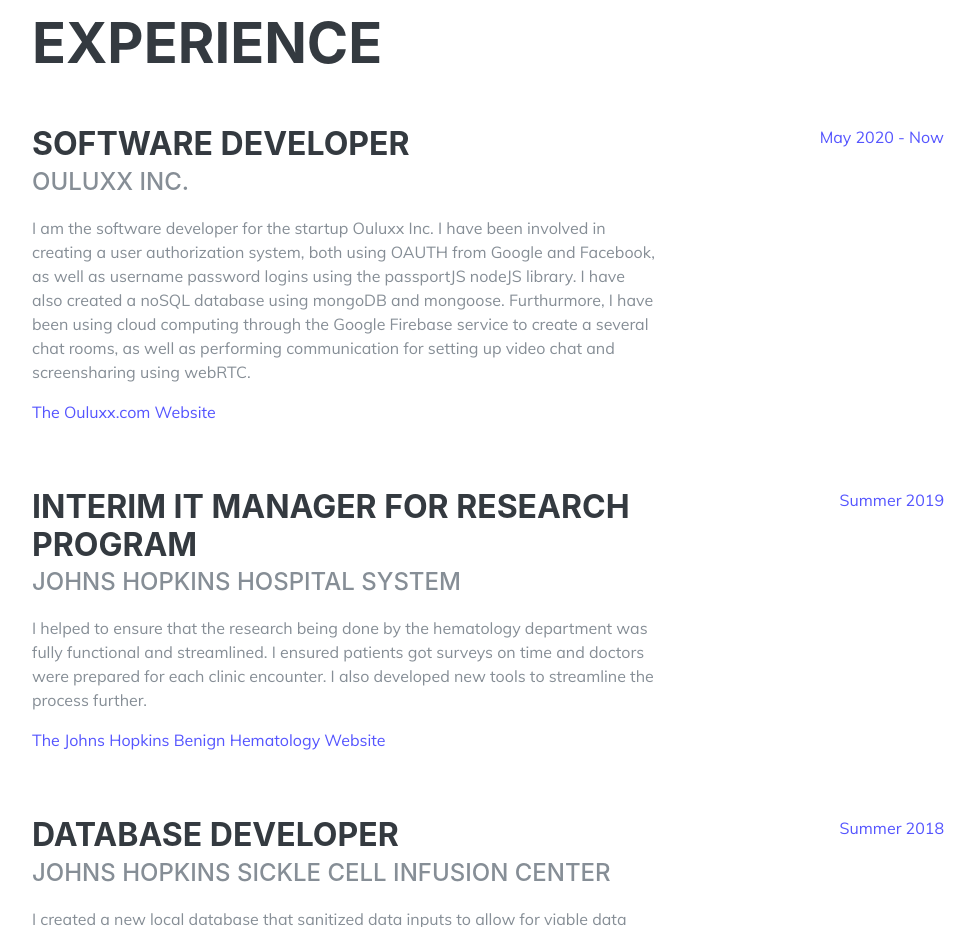
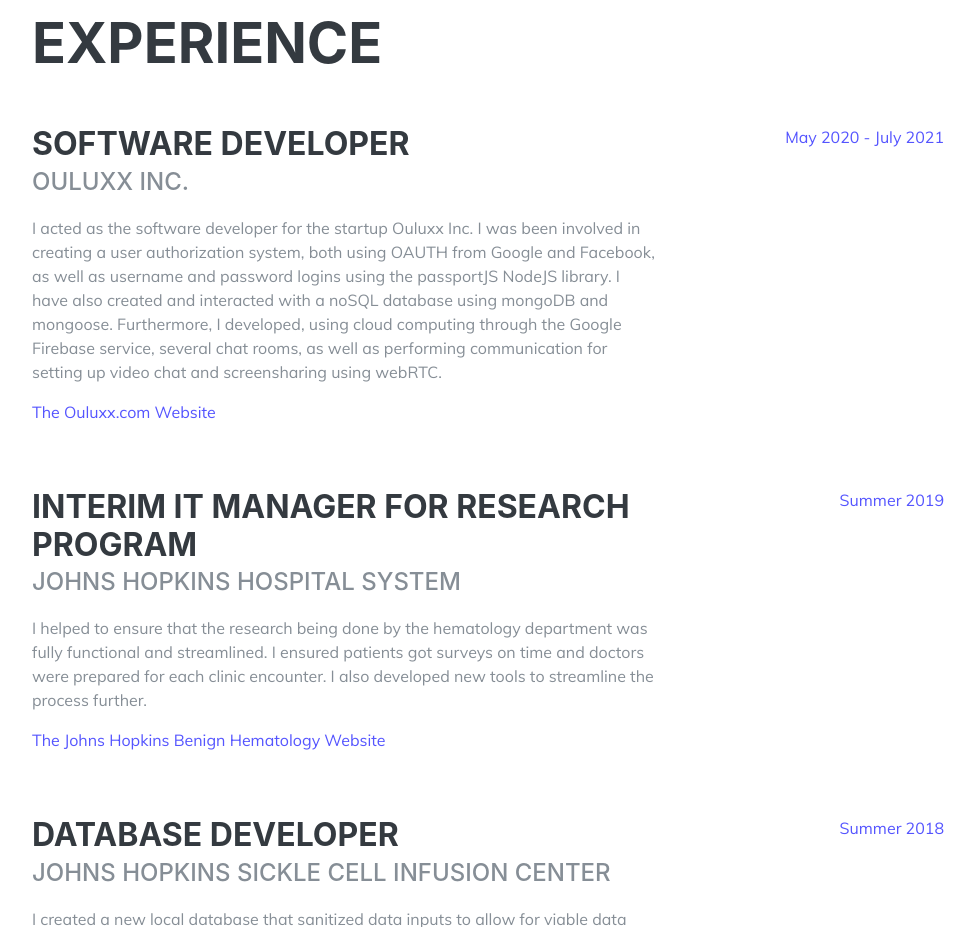
Before and after one commit to BenjaminSalzberg/Website, a plain HTML site: page public/index.html in a window 1280 px wide. Shown: the part 1640-2567 px from the top of the page, without its empty margins (288-1263 px from the left). Drawn offline with Linux system fonts and the light colour scheme; a web font is replaced by a local one.

Commit message:
This fixes spelling errors, and marks that I am no longer employed with Ouluxx.

```diff
--- a/public/index.html
+++ b/public/index.html
@@ -129,11 +129,11 @@
 			<div class="resume-content">
 			<h3 class="mb-0">Software developer</h3>
 			<div class="subheading mb-3">Ouluxx Inc. </div>
-			<p>I am the software developer for the startup Ouluxx Inc. I have been involved in creating a user authorization system, both using OAUTH from Google and Facebook, as well as username password logins using the passportJS nodeJS library. I have also created a noSQL database using mongoDB and mongoose. Furthurmore, I have been using cloud computing through the Google Firebase service to create a several chat rooms, as well as performing communication for setting up video chat and screensharing using webRTC. </p>
-			<p><a href = "http://ouluxx.com">The Ouluxx.com Website</a></p>
+			<p>I acted as the software developer for the startup Ouluxx Inc. I was been involved in creating a user authorization system, both using OAUTH from Google and Facebook, as well as username and password logins using the passportJS NodeJS library. I have also created and interacted with a noSQL database using mongoDB and mongoose. Furthermore, I developed, using cloud computing through the Google Firebase service, several chat rooms, as well as performing communication for setting up video chat and screensharing using webRTC. </p>
+			<p><a href = "https://ouluxx.com">The Ouluxx.com Website</a></p>
 			</div>
 			<div class="resume-date text-md-right">
-			<span class="text-primary">May 2020 - Now</span>
+			<span class="text-primary">May 2020 - July 2021</span>
 			</div>
 		</div>
 
```
